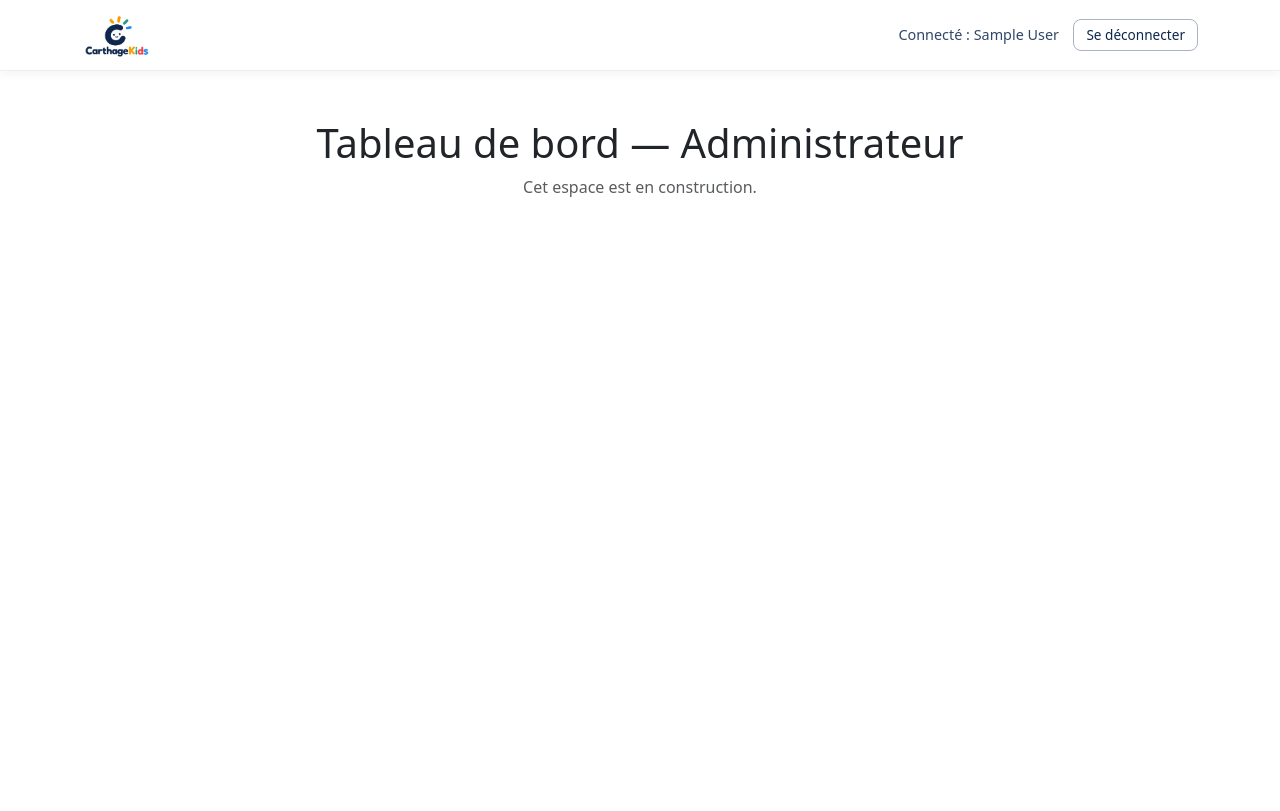
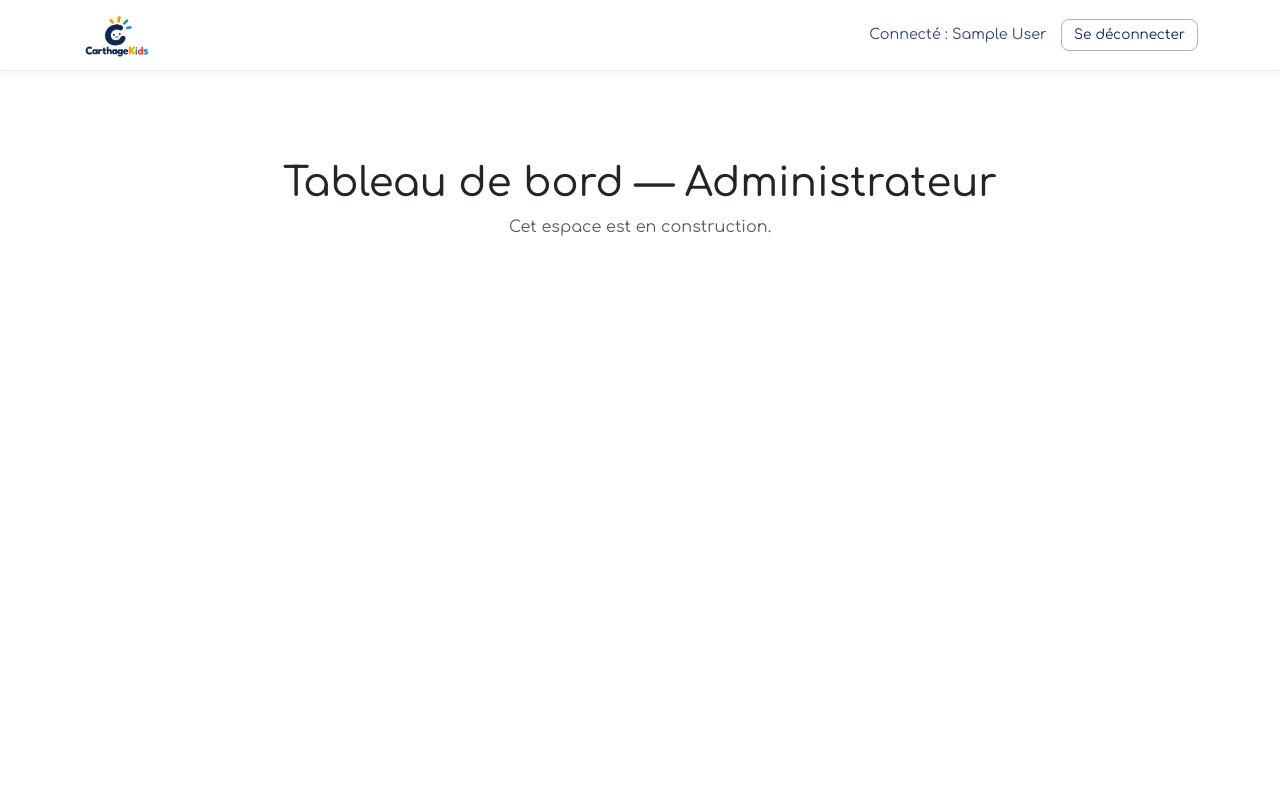
Before and after one commit to saiahhoussem/CarthageXManagement, a Django app: page /comptes/tableau-de-bord/administrateur/ in a window 1280 px wide. Before the commit the page ends 197 px from the top, so only its background shows below. Run offline with Django 5.2, Linux system fonts and the light colour scheme; the visitor is signed in with stand-in values (Sample User, id 1).

Commit message:
Mettre en place la structure commune des pages

```diff
--- a/templates/base.html
+++ b/templates/base.html
@@ -1,3 +1,4 @@
+
 <!DOCTYPE html>
 <html lang="fr">
 <head>
@@ -5,22 +6,50 @@
     <meta name="viewport" content="width=device-width, initial-scale=1.0">
 
     <title>{% block title %}CarthageKids{% endblock %}</title>
+
     <link rel="preconnect" href="https://fonts.googleapis.com">
     <link rel="preconnect" href="https://fonts.gstatic.com" crossorigin>
+
     <link href="https://fonts.googleapis.com/css2?family=Comfortaa:wght@400;500;600;700&display=swap" rel="stylesheet">
+
+
+    <link href="https://cdn.jsdelivr.net/npm/bootstrap@5.3.3/dist/css/bootstrap.min.css" rel="stylesheet">
+
     <link rel="stylesheet" href="https://cdn.jsdelivr.net/npm/bootstrap-icons@1.11.3/font/bootstrap-icons.min.css">
+
     {% load static %}
+
+    <link rel="stylesheet" href="{% static 'css/carthage.css' %}">
     <link rel="stylesheet" href="{% static 'menus/menu.css' %}">
+
     <style>
         body {
+            margin: 0;
             font-family: 'Comfortaa', sans-serif;
+            display: flex;
+            flex-direction: column;
+        }
+
+        .ck-navbar {
+            width: 100%;
+            flex-shrink: 0;
+        }
+
+        .ck-page {
+            display: flex;
+            width: 100%;
+            min-height: calc(100vh - 60px);
         }
     </style>
+
     {% block extra_css %}{% endblock %}
-
 </head>
 
 <body>
+
+    {% include "navbar.html" %}
+
+    <div class="ck-page">
 
         {% block sidebar %}
         {% endblock %}
@@ -28,5 +57,7 @@
         {% block content %}
         {% endblock %}
 
+    </div>
+
 </body>
 </html>
--- a/templates/compte/tableau_bord.html
+++ b/templates/compte/tableau_bord.html
@@ -1,18 +1,20 @@
-{% load static %}
-<!doctype html>
-<html lang="fr">
-<head>
-  <meta charset="utf-8">
-  <meta name="viewport" content="width=device-width, initial-scale=1">
-  <title>CarthageKids - Tableau de bord</title>
-  <link href="https://cdn.jsdelivr.net/npm/bootstrap@5.3.3/dist/css/bootstrap.min.css" rel="stylesheet">
-  <link href="{% static 'css/carthage.css' %}" rel="stylesheet">
-</head>
-<body>
-  {% include 'navbar.html' %}
-  <div class="container py-5 text-center">
-    <h1>Tableau de bord — {{ titre }}</h1>
-    <p class="text-muted">Cet espace est en construction.</p>
-  </div>
-</body>
-</html>
+{% extends "base.html" %}
+
+{% block title %}Tableau de bord — {{ titre }}{% endblock %}
+
+{% block sidebar %}
+    {% if titre == "Parent" %}
+        {% include "components/menu_parent.html" %}
+    {% elif titre == "Éducateur(trice)" %}
+        {% include "components/menu_educateur.html" %}
+    {% endif %}
+{% endblock %}
+
+{% block content %}
+    <main>
+        <div class="container py-5 text-center">
+            <h1>Tableau de bord — {{ titre }}</h1>
+            <p class="text-muted">Cet espace est en construction.</p>
+        </div>
+    </main>
+{% endblock %}
```
Lines whose indentation alone changed are shown as unchanged.
